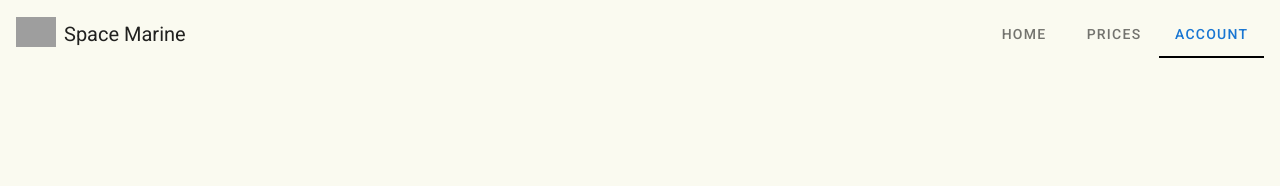
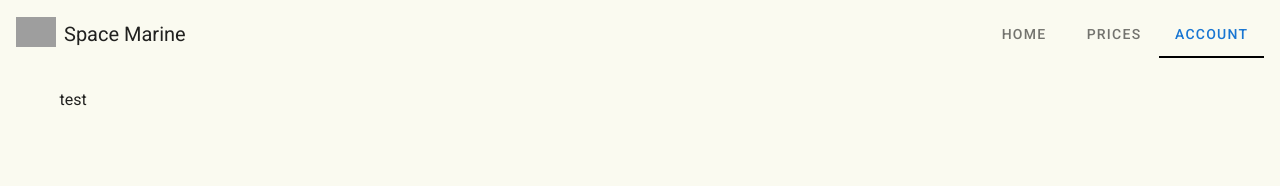
Before and after one commit to gijoona/sm_frontend, a Vue app: page /account in a window 1280 px wide. Shown: the top 186 px of the page. Built offline with nearby package versions, Linux system fonts and the light colour scheme; grey boxes are pictures that could not be loaded.

Commit message:
develop acount page

```diff
--- /dev/null
+++ b/src/components/Profile.vue
@@ -0,0 +1,20 @@
+<template>
+  <v-form>
+    <v-container>
+      <v-row>
+        <v-col>
+          test
+        </v-col>
+      </v-row>
+    </v-container>
+  </v-form>
+</template>
+
+<script>
+export default {
+  name: 'Profile',
+  data() {
+    return {}
+  }
+}
+</script>
--- a/src/router/index.js
+++ b/src/router/index.js
@@ -2,6 +2,7 @@ import Vue from 'vue'
 import VueRouter from 'vue-router'
 import Home from '../views/Home.vue'
 import Prices from '../views/Prices.vue'
+import Account from '../views/Account.vue'
 import Login from '../views/Login.vue'
 import Logout from '../views/Logout.vue'
 
@@ -17,6 +18,11 @@ const routes = [
     path: '/prices',
     name: 'Prices',
     component: Prices
+  },
+  {
+    path: '/account',
+    name: 'Account',
+    component: Account
   },
   {
     path: '/login',
--- /dev/null
+++ b/src/views/Account.vue
@@ -0,0 +1,21 @@
+<template>
+  <v-row>
+    <v-col>
+      <Profile/>
+    </v-col>
+  </v-row>
+</template>
+
+<script>
+import Profile from '@/components/Profile.vue'
+
+export default {
+  components: {
+    Profile,
+  },
+  name: 'Account',
+  data() {
+    return {}
+  }
+}
+</script>
--- a/src/views/Prices.vue
+++ b/src/views/Prices.vue
@@ -14,7 +14,7 @@
 import Category from '@/components/Category.vue'
 import Items from '@/components/Items.vue'
 
-export default ({
+export default {
   name: 'Prices',
   data: () => {
     return {}
@@ -23,5 +23,5 @@ export default ({
     Category,
     Items
   }
-})
+}
 </script>
```
